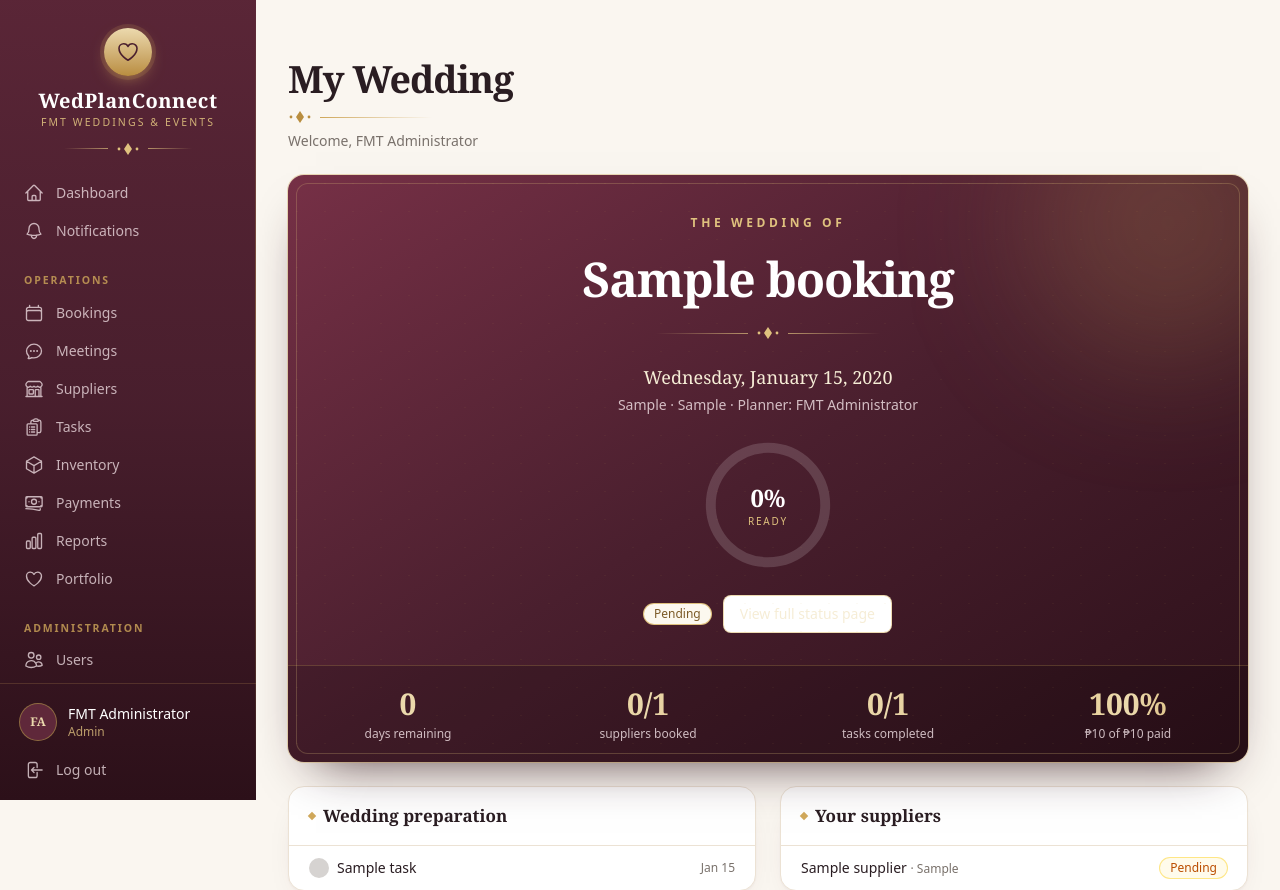
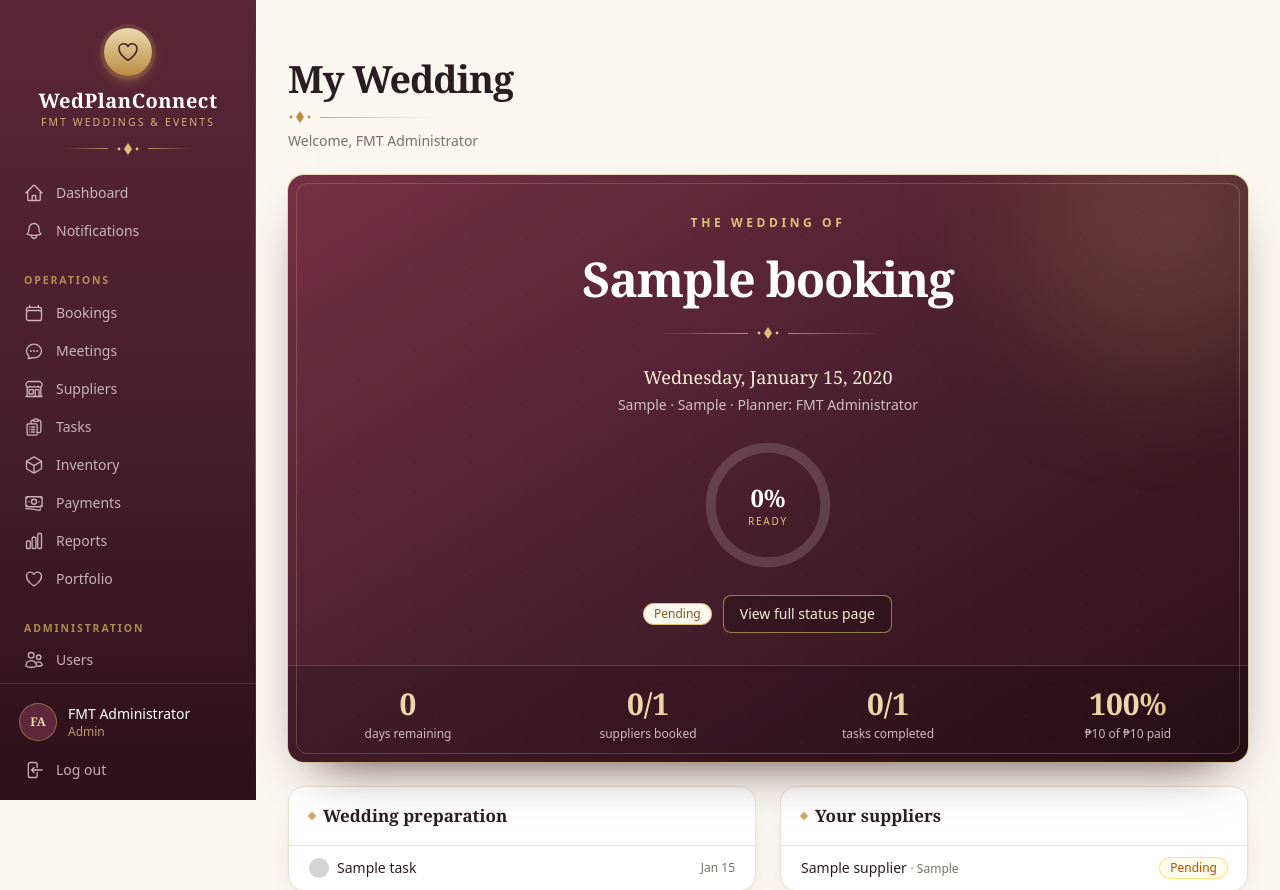
Before and after one commit to Capstone351/WedPlanConnect, a Laravel app: page /my in a window 1280 px wide. Shown: the top 890 px of the page. Run offline with Laravel 12, Linux system fonts and the light colour scheme; a user stored in the database is signed in; data comes from the database, SQL or seed files in the repository; tables that the repository leaves empty hold one stand-in row (values such as "Sample post"); data that the repository does not hold is empty; style sheets or scripts are compiled from the project's sources.

Commit message:
Fix the "View full status page" button text on the dark dashboard banner
Co-Authored-By: Claude Opus 5.5 <noreply@anthropic.com>

```diff
--- a/wedplanconnect/resources/views/client/dashboard.blade.php
+++ b/wedplanconnect/resources/views/client/dashboard.blade.php
@@ -74,7 +74,7 @@
                     @if ($booking->qr_token && in_array($booking->status, ['confirmed', 'completed'], true))
                         <a href="{{ route('client.qr', $booking) }}" class="btn-gold"><x-icon name="qr" class="size-4" /> My QR code</a>
                     @endif
-                    <a href="{{ route('client.status', $booking) }}" class="btn-outline border-gold-300/60 text-gold-100 hover:bg-white/10">View full status page</a>
+                    <a href="{{ route('client.status', $booking) }}" class="btn border border-gold-300/60 bg-black/20 text-gold-100 hover:bg-white/10">View full status page</a>
                 </div>
             </div>
             <div class="relative grid grid-cols-2 border-t border-gold-400/25 bg-black/15 sm:grid-cols-4">
```
